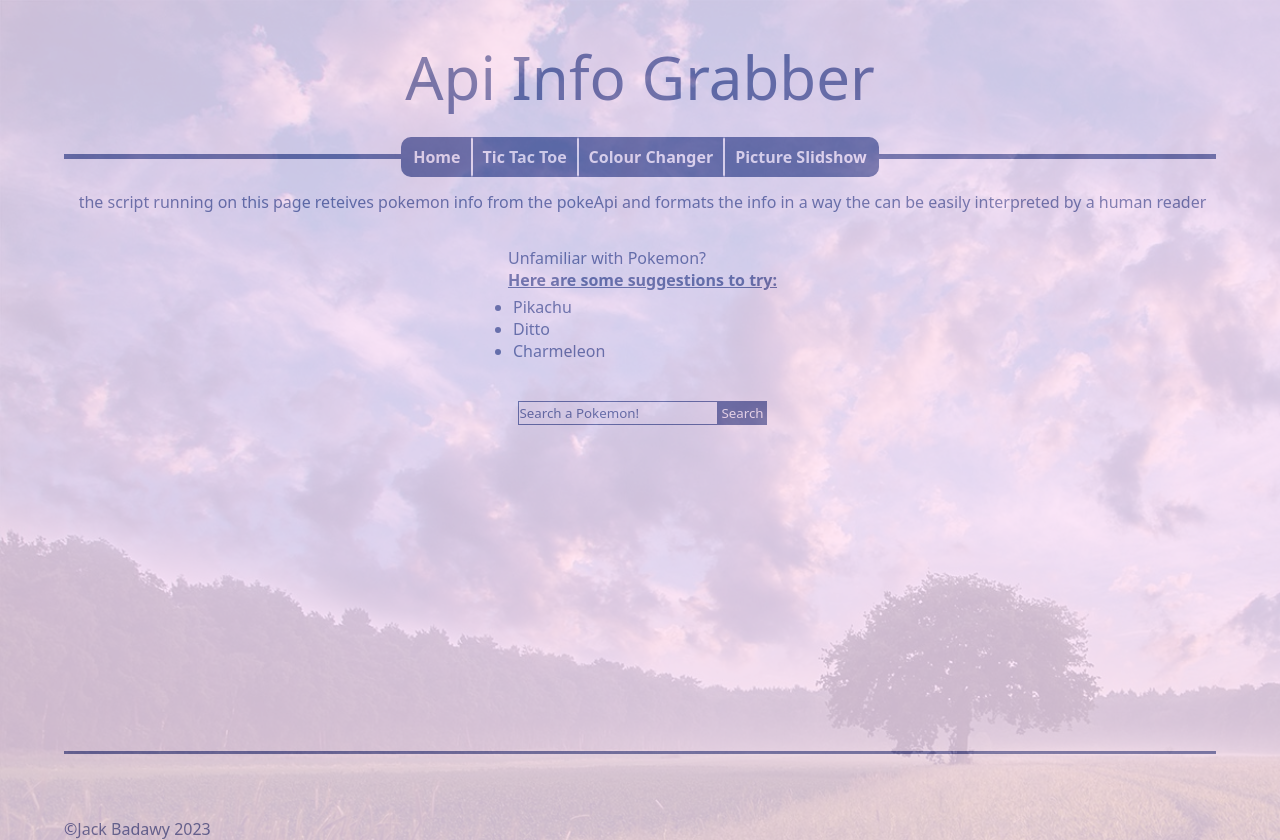
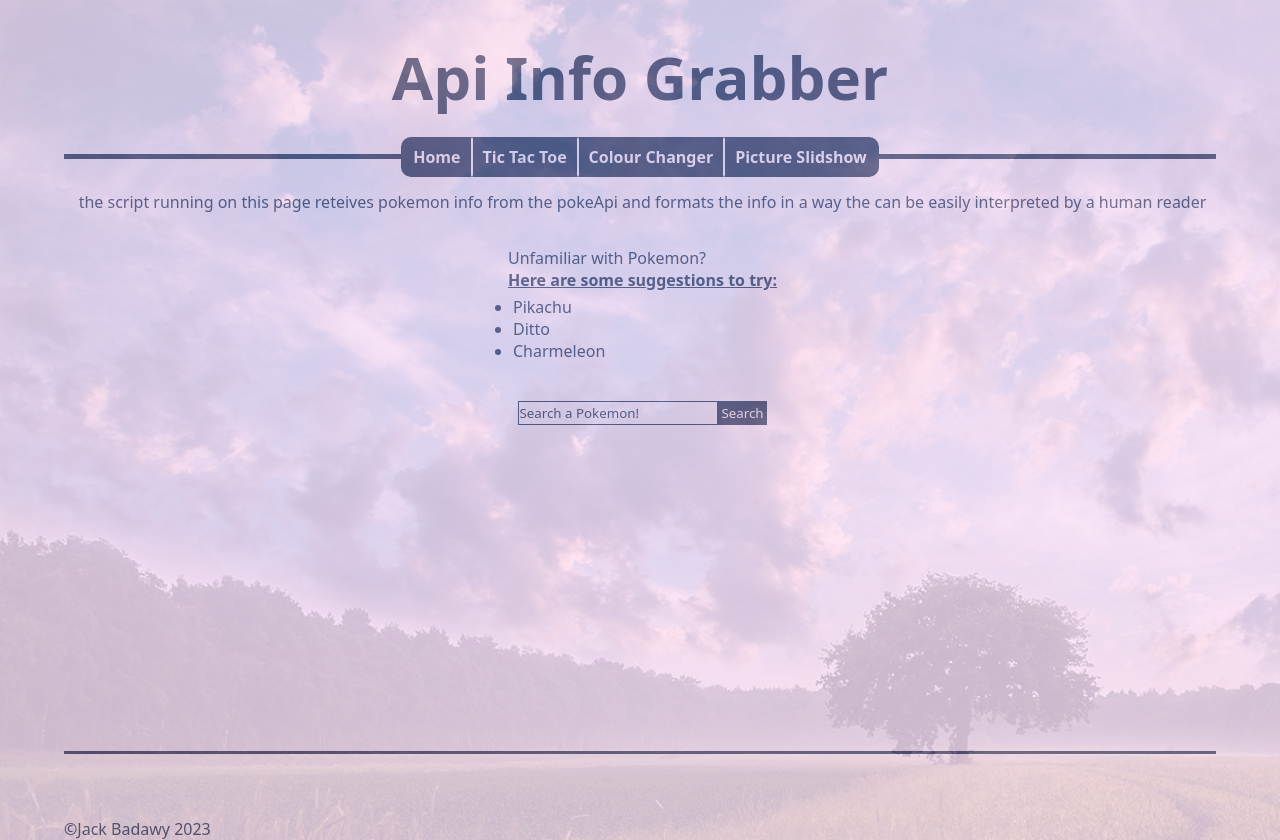
Before and after one commit to JackBadawy/Jack.Badawy-portfolio-website, a plain HTML site: page api_infograbber.html in a window 1280 px wide. Drawn offline with Linux system fonts and the light colour scheme.

Commit message:
fixed minor design issues

```diff
--- a/api_infograbber.css
+++ b/api_infograbber.css
@@ -1,7 +1,7 @@
 :root {
   /*  Colours */
   --light_clr: #fee5ff;
-  --dark_clr: #716cad;
+  --dark_clr: #5c5984;
 }
 
 main {
--- a/main.css
+++ b/main.css
@@ -39,6 +39,7 @@ h1 {
   padding: 20px;
   font-size: 60px;
   color: var(--dark_clr);
+  font-weight: 700;
 }
 
 h2 {
```
